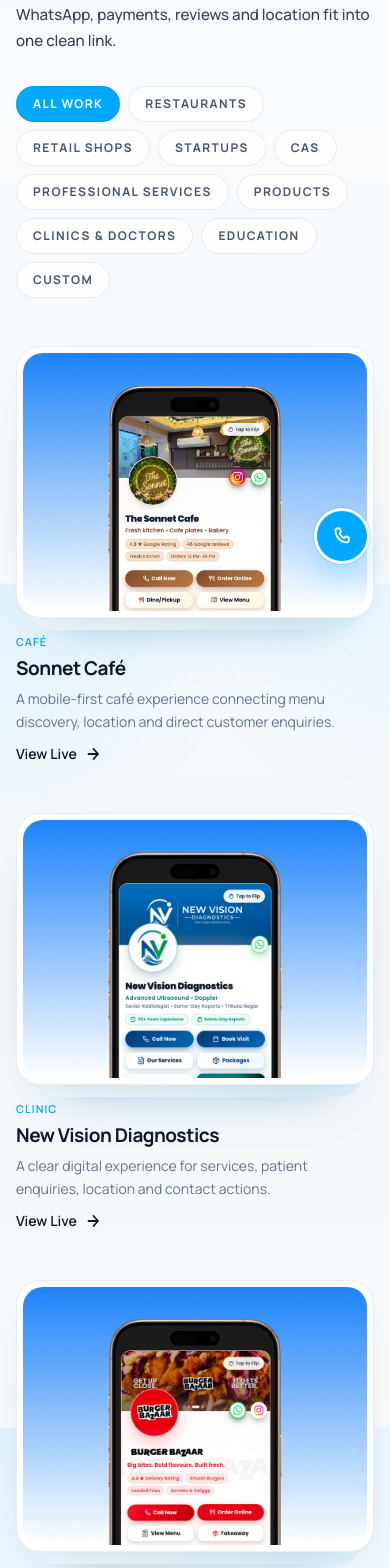
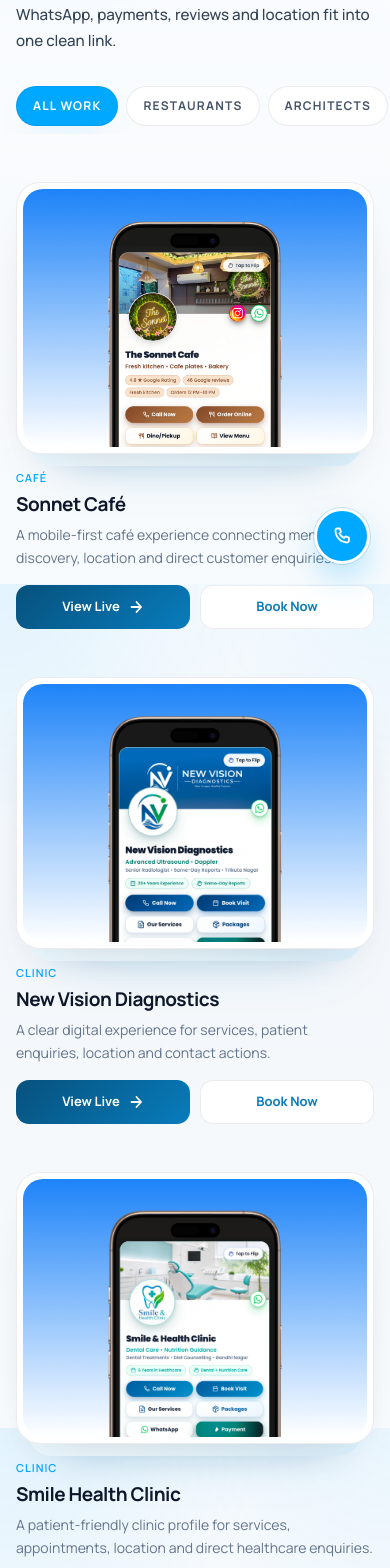
Before and after one commit to ygvy6tf6tv78/Onelink.cards-main-website, a Next.js app: page /portfolio in a window 390 px wide. Shown: the part 260-1828 px from the top of the page. Built offline with nearby package versions, Linux system fonts and the light colour scheme; no server answers.

Commit message:
Refine portfolio pricing CTAs and billing notes

```diff
--- a/src/components/portfolio/portfolio-browser.tsx
+++ b/src/components/portfolio/portfolio-browser.tsx
@@ -15,12 +15,14 @@
 const categoryFilters: CategoryFilter[] = [
   { id: "all", label: "All Work", ids: null },
   { id: "restaurants", label: "Restaurants", ids: ["burger-bazaar", "mango", "sonnet-cafe"] },
+  { id: "architects", label: "Architects", ids: ["vastukar"] },
+  { id: "clinics", label: "Clinics & Doctors", ids: ["new-vision", "smile-health-clinic"] },
+  { id: "hotels", label: "Hotels", ids: ["metropolis-hotel"] },
   { id: "retail", label: "Retail Shops", ids: ["poshak-e-hoor"] },
   { id: "startups", label: "Startups", ids: ["mera-halwai"] },
   { id: "cas", label: "CAs", ids: ["ca-ramit"] },
   { id: "professional", label: "Professional Services", ids: ["ca-ramit", "jay-ess"] },
   { id: "products", label: "Products", ids: ["honey-fresh", "honey-money"] },
-  { id: "clinics", label: "Clinics & Doctors", ids: ["new-vision"] },
   { id: "education", label: "Education", ids: ["lingua-vibe"] },
   { id: "custom", label: "Custom", ids: [] },
 ] as const;
@@ -38,17 +40,17 @@
 
   return (
     <>
-      <div className="mt-8 flex flex-wrap gap-2">
+      <div className="thin-scrollbar -mx-5 mt-8 flex gap-2 overflow-x-auto px-5 pb-2 sm:mx-0 sm:flex-wrap sm:overflow-visible sm:px-0 sm:pb-0">
         {categoryFilters.map((filter) => (
           <button
             key={filter.id}
             type="button"
             onClick={() => setActiveFilter(filter.id)}
             className={cn(
-              "rounded-full border px-4 py-2 text-[12px] font-bold uppercase tracking-[0.12em] transition",
+              "inline-flex min-h-10 shrink-0 items-center justify-center whitespace-nowrap rounded-full border px-4 py-2 text-[12px] font-bold uppercase tracking-[0.1em] transition sm:min-h-9 sm:tracking-[0.12em]",
               activeFilter === filter.id
                 ? "border-[#00A9FF] bg-[#00A9FF] text-white shadow-[0_16px_32px_-18px_rgba(0,169,255,0.55)]"
-                : "border-black/8 bg-white/80 text-[#475569] hover:border-[#00A9FF]/30 hover:text-[#0369A1]",
+                : "border-black/8 bg-white text-[#475569] shadow-[0_10px_28px_-24px_rgba(15,23,42,0.45)] hover:border-[#00A9FF]/30 hover:text-[#0369A1]",
             )}
           >
             {filter.label}
--- a/src/components/portfolio/portfolio-card.tsx
+++ b/src/components/portfolio/portfolio-card.tsx
@@ -1,4 +1,5 @@
 import Image from "next/image";
+import Link from "next/link";
 import type { PortfolioItem } from "@/content/portfolio";
 
 export function PortfolioCard({ item }: { item: PortfolioItem }) {
@@ -27,11 +28,12 @@
           {item.title}
         </h3>
         <p className="mt-2 max-w-[42ch] text-[14px] font-normal leading-[1.6] text-[#64748b]">{item.description}</p>
+        <div className="mt-4 grid grid-cols-2 gap-2.5">
           <a
             href={item.href}
             target="_blank"
             rel="noreferrer"
-          className="mt-2.5 inline-flex items-center gap-2 text-[14px] font-semibold text-[var(--foreground)] transition hover:text-[var(--accent-strong)]"
+            className="inline-flex min-h-11 items-center justify-center gap-2 rounded-[13px] bg-[linear-gradient(135deg,#07517d_0%,#087cbc_100%)] px-4 text-[13px] font-bold text-white shadow-[0_16px_34px_-22px_rgba(0,91,141,0.72)] transition hover:-translate-y-0.5 hover:shadow-[0_20px_40px_-22px_rgba(0,91,141,0.8)]"
           >
             View Live
             <svg
@@ -48,6 +50,13 @@
               <path d="M8.5 3l4.5 5-4.5 5" />
             </svg>
           </a>
+          <Link
+            href="/book"
+            className="inline-flex min-h-11 items-center justify-center rounded-[13px] border border-[#00A9FF]/28 bg-white px-4 text-[13px] font-bold text-[#087cbc] shadow-[0_14px_30px_-24px_rgba(0,126,191,0.5)] transition hover:-translate-y-0.5 hover:border-[#00A9FF]/60 hover:bg-[#f2faff]"
+          >
+            Book Now
+          </Link>
+        </div>
       </div>
     </article>
   );
--- a/src/components/sections/demo-showcase-section.tsx
+++ b/src/components/sections/demo-showcase-section.tsx
@@ -1,22 +1,51 @@
 "use client";
 
+import Link from "next/link";
 import { useState } from "react";
-import Link from "next/link";
 import { portfolioItems } from "@/content/portfolio";
 import { PortfolioCard } from "@/components/portfolio/portfolio-card";
 import { Reveal } from "@/components/ui/reveal";
+import { SectionBadge } from "@/components/ui/section-badge";
 import { cn } from "@/lib/utils";
-import { SectionBadge } from "@/components/ui/section-badge";
 
-// Create a unique list of categories plus "All"
-const categories = ["All", ...Array.from(new Set(portfolioItems.map((item) => item.category)))];
+const featuredIds = ["burger-bazaar", "new-vision", "vastukar"];
+const featuredItems = featuredIds.flatMap((id) => {
+  const item = portfolioItems.find((portfolioItem) => portfolioItem.id === id);
+  return item ? [item] : [];
+});
+
+const categories = [
+  "All",
+  "Restaurants",
+  "Architects",
+  "Clinics & Doctors",
+  "Hotels",
+  "Retail Shops",
+  "Education",
+];
 
 export function DemoShowcaseSection() {
   const [activeCategory, setActiveCategory] = useState("All");
 
-  const filteredItems = activeCategory === "All"
-    ? portfolioItems.slice(0, 3) // Show first 3 for 'All' to match previous behavior
-    : portfolioItems.filter(item => item.category === activeCategory);
+  const visibleItems = activeCategory === "All"
+    ? featuredItems
+    : portfolioItems.filter((item) => item.category === activeCategory);
+
+  const categoryButton = (category: string) => (
+    <button
+      key={category}
+      type="button"
+      onClick={() => setActiveCategory(category)}
+      className={cn(
+        "inline-flex min-h-9 shrink-0 items-center justify-center whitespace-nowrap rounded-full border px-3.5 py-2 text-[11px] font-bold tracking-[-0.01em] transition-all sm:min-h-10 sm:px-5 sm:text-[13px]",
+        activeCategory === category
+          ? "border-[#0f172a] bg-[#0f172a] text-white shadow-[0_12px_28px_-18px_rgba(15,23,42,0.75)]"
+          : "border-[#dbeaf3] bg-white text-[#475569] shadow-[0_10px_26px_-24px_rgba(15,23,42,0.5)] hover:border-[#00A9FF]/35 hover:text-[#0077b5]",
+      )}
+    >
+      {category}
+    </button>
+  );
 
   return (
     <section id="work" className="section-shell scroll-mt-28 bg-white px-4 py-14 sm:px-6 sm:py-18 lg:px-8 lg:py-20">
@@ -30,54 +59,44 @@
               </h2>
             </div>
           </div>
-          <div className="thin-scrollbar -mx-4 mt-8 flex gap-2.5 overflow-x-auto px-4 pb-2 sm:mx-0 sm:flex-wrap sm:justify-center sm:overflow-visible sm:px-0 sm:pb-0">
-            {categories.map((category) => (
-              <button
-                key={category}
-                onClick={() => setActiveCategory(category)}
-                className={cn(
-                  "inline-flex min-h-9 shrink-0 items-center whitespace-nowrap rounded-full px-4 py-2 text-[12px] font-semibold tracking-[-0.01em] transition-all sm:min-h-10 sm:px-5 sm:text-[13px]",
-                  activeCategory === category
-                    ? "bg-[#0f172a] text-white shadow-md"
-                    : "glass-strong text-[#475569] hover:bg-[#e2e8f0]"
-                )}
-              >
-                {category}
-              </button>
-            ))}
+
+          <div className="mt-7 flex flex-wrap justify-center gap-2 sm:mt-8 sm:gap-2.5">
+            {categories.map(categoryButton)}
             <Link
               href="/portfolio"
-              className="inline-flex min-h-9 shrink-0 items-center justify-center whitespace-nowrap rounded-full px-4 py-2 text-[12px] font-semibold tracking-[-0.01em] transition-all glass-strong text-[#00A9FF] hover:bg-[#e2e8f0] sm:hidden"
+              className="inline-flex min-h-9 shrink-0 items-center justify-center gap-1.5 whitespace-nowrap rounded-full border border-[#00A9FF]/35 bg-[#f3faff] px-4 py-2 text-[11px] font-extrabold text-[#0077b5] shadow-[0_12px_26px_-20px_rgba(0,169,255,0.7)] transition hover:border-[#00A9FF] hover:bg-white sm:min-h-10 sm:px-5 sm:text-[13px]"
             >
-              + Explore All
+              View More
+              <svg className="h-3.5 w-3.5" viewBox="0 0 16 16" fill="none" stroke="currentColor" strokeWidth="1.8" strokeLinecap="round" strokeLinejoin="round" aria-hidden="true">
+                <path d="M3.5 8h9" />
+                <path d="M8.5 3l4.5 5-4.5 5" />
+              </svg>
             </Link>
           </div>
         </Reveal>
 
-        <div
-          key={activeCategory}
-          className="mt-11 grid gap-x-6 gap-y-9 md:grid-cols-2 xl:grid-cols-3"
-        >
-          {filteredItems.length > 0 ? (
-            filteredItems.map((item, index) => (
+        {visibleItems.length > 0 ? (
+          <div key={activeCategory} className="mt-10 grid gap-x-6 gap-y-9 md:grid-cols-2 xl:grid-cols-3">
+            {visibleItems.map((item, index) => (
               <Reveal key={item.id} delay={index * 0.07} x={index % 2 === 0 ? -30 : 30} y={16} className="relative z-10">
                 <PortfolioCard item={item} />
               </Reveal>
-            ))
-          ) : (
-            <div className="col-span-full py-12 text-center text-gray-500 font-semibold">
-              More coming soon for this category!
-            </div>
-          )}
-        </div>
+            ))}
+          </div>
+        ) : (
+          <div className="mx-auto mt-10 max-w-2xl rounded-[22px] border border-dashed border-[#bfdbfe] bg-[#f8fcff] px-5 py-8 text-center">
+            <p className="text-[12px] font-bold uppercase tracking-[0.14em] text-[#0087cc]">{activeCategory}</p>
+            <p className="mt-2 text-[15px] font-semibold text-[#64748b]">More OneLinks are being added to this category.</p>
+          </div>
+        )}
 
         <Reveal delay={0.12} x={24} y={10}>
           <div className="mt-9 flex justify-center">
             <Link
               href="/portfolio"
-              className="group inline-flex h-11 w-full max-w-sm items-center justify-center gap-2.5 rounded-full border border-[#00A9FF]/20 bg-[#eef9ff] px-5 text-[13px] font-semibold text-[#00A9FF] shadow-[0_16px_36px_-26px_rgba(0,169,255,0.5)] transition hover:-translate-y-0.5 hover:border-[#00A9FF]/35 hover:bg-white sm:w-auto sm:max-w-none"
+              className="group inline-flex h-12 w-[min(100%,310px)] items-center justify-center gap-2.5 rounded-[13px] border border-[#00A9FF]/30 bg-white px-7 text-[13px] font-extrabold text-[#087cbc] shadow-[0_18px_40px_-24px_rgba(0,126,191,0.6)] transition hover:-translate-y-0.5 hover:border-[#00A9FF]/60 hover:bg-[#f3faff] sm:w-auto"
             >
-              Explore All OneLinks
+              Explore All Portfolio
               <svg className="h-4 w-4 transition-transform group-hover:translate-x-0.5" viewBox="0 0 16 16" fill="none" stroke="currentColor" strokeWidth="1.8" strokeLinecap="round" strokeLinejoin="round" aria-hidden="true">
                 <path d="M3.5 8h9" />
                 <path d="M8.5 3l4.5 5-4.5 5" />
--- a/src/components/sections/pricing-section.tsx
+++ b/src/components/sections/pricing-section.tsx
@@ -217,6 +217,18 @@
           label={plan.ctaLabel}
           className={cn("mt-5 h-12 w-full rounded-[12px] text-[14px] font-bold transition-all active:scale-[0.98]", tone.button)}
         />
+        {isSignature ? (
+          <Link
+            href="/portfolio"
+            className="group mt-2.5 inline-flex h-11 w-full items-center justify-center gap-2 rounded-[12px] border border-white/70 bg-white text-[12px] font-extrabold text-[#087cbc] shadow-[0_16px_34px_-24px_rgba(2,50,79,0.75)] transition hover:-translate-y-0.5 hover:bg-[#f3faff]"
+          >
+            View OneLink in Action
+            <svg className="h-4 w-4 transition-transform group-hover:translate-x-0.5" viewBox="0 0 16 16" fill="none" stroke="currentColor" strokeWidth="1.8" strokeLinecap="round" strokeLinejoin="round" aria-hidden="true">
+              <path d="M3.5 8h9" />
+              <path d="M8.5 3l4.5 5-4.5 5" />
+            </svg>
+          </Link>
+        ) : null}
       </div>
     </article>
   );
--- a/src/content/portfolio.ts
+++ b/src/content/portfolio.ts
@@ -1,12 +1,15 @@
 import type { StaticImageData } from "next/image";
 import mangoImage from "../../Portfolio/mango.png";
 import burgerBazaarImage from "../../Portfolio/burger-bazaar.png";
+import vastukarImage from "../../Portfolio/vastukar.png";
+import smileHealthClinicImage from "../../Portfolio/smile-health-clinic.png";
 import honeyFreshImage from "../../Portfolio/honeyfreshnfrozen.png";
 import caRamitImage from "../../Portfolio/carammit.png";
 import meraHalwaiImage from "../../Portfolio/merahalwai.png";
 import honeyMoneyImage from "../../Portfolio/honeymoneyfishcompany.png";
 import jayEssImage from "../../Portfolio/jayess.png";
 import sonnetCafeMockup from "../../onelink_mockups/sonnet-cafe.png";
+import hotelMetropolisMockup from "../../onelink_mockups/hotel-metropolis.png";
 import poshakEHoorMockup from "../../onelink_mockups/poshak-e-hoor.png";
 import newVisionMockup from "../../onelink_mockups/new-vision.png";
 import linguaVibeMockup from "../../onelink_mockups/lingua-vibe.png";
@@ -39,6 +42,33 @@
     description: "A clear digital experience for services, patient enquiries, location and contact actions.",
     href: "https://newvision.onelink.cards/",
     image: newVisionMockup,
+  },
+  {
+    id: "smile-health-clinic",
+    title: "Smile Health Clinic",
+    category: "Clinics & Doctors",
+    label: "Clinic",
+    description: "A patient-friendly clinic profile for services, appointments, location and direct healthcare enquiries.",
+    href: "https://smilehealthclinic.onelink.cards/",
+    image: smileHealthClinicImage,
+  },
+  {
+    id: "metropolis-hotel",
+    title: "Hotel Metropolis",
+    category: "Hotels",
+    label: "Hotel",
+    description: "A hospitality-focused experience for rooms, amenities, bookings, location and direct guest enquiries.",
+    href: "https://metropolis.onelink.cards/",
+    image: hotelMetropolisMockup,
+  },
+  {
+    id: "vastukar",
+    title: "Vastukar",
+    category: "Architects",
+    label: "Architect",
+    description: "An architecture-focused profile for services, project discovery, consultations and direct client enquiries.",
+    href: "https://vastukar.onelink.cards/",
+    image: vastukarImage,
   },
   {
     id: "burger-bazaar",
```
Also changed, not shown: public/internal-billing-app/app.js (+4 -3 lines), public/internal-billing-app/index.html (+5 -4 lines), public/internal-billing-app/style.css (+26 -9 lines), Portfolio/smile-health-clinic.png (added), Portfolio/vastukar.png (added). Lines whose indentation alone changed are shown as unchanged.
